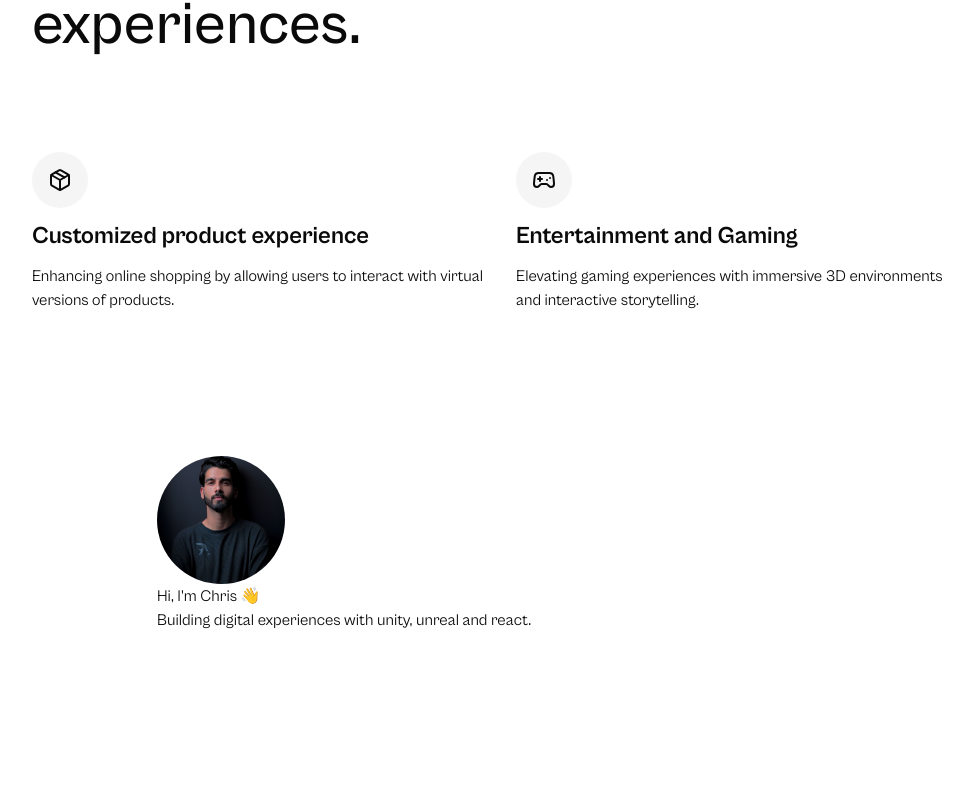
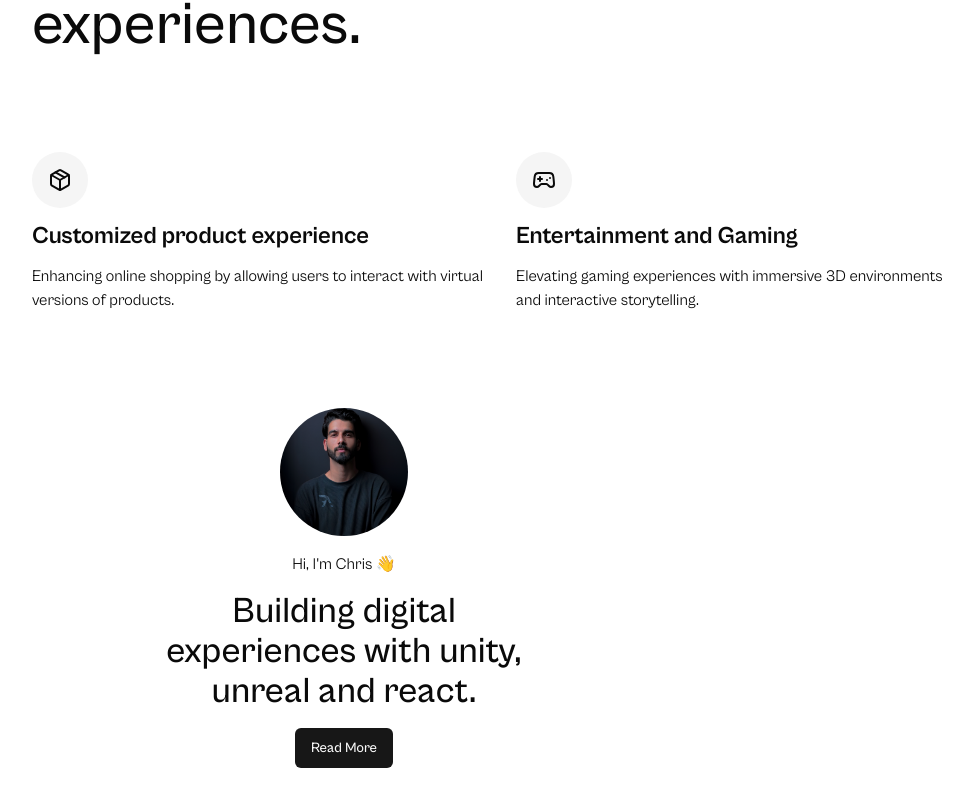
Before and after one commit to christianstamati/my-portfolio, a Next.js app: page / in a window 1280 px wide. Shown: the part 1272-2078 px from the top of the page, without its empty margins (296-1269 px from the left). Before the commit the page ends 2000 px from the top, so only its background shows below. Built offline with nearby package versions, Linux system fonts and the light colour scheme.

Commit message:
Added avatar card

```diff
--- a/src/app/page.tsx
+++ b/src/app/page.tsx
@@ -44,7 +44,7 @@ export default function Home() {
                 </div>
             </section>
 
-            <section className="my-24 flex items-center justify-center">
+            <section className="my-12 flex items-center justify-center">
                 <Avatar />
             </section>
         </main>
--- a/src/components/avatar.tsx
+++ b/src/components/avatar.tsx
@@ -1,14 +1,18 @@
 import React from "react";
 import Image from "next/image";
+import { Button } from "@/components/ui/button";
 
 const Avatar = () => {
     return (
-        <div>
+        <div className="flex flex-col items-center gap-y-4 text-center">
             <div className={"relative h-32 w-32 overflow-hidden rounded-full"}>
                 <Image className="object-cover" src={"/static/images/portrait.png"} alt={"portrait"} fill />
             </div>
             <p>Hi, I&apos;m Chris 👋</p>
-            <h2>Building digital experiences with unity, unreal and react.</h2>
+            <h2 className="font max-w-sm text-4xl font-medium">
+                Building digital experiences with unity, unreal and react.
+            </h2>
+            <Button>Read More</Button>
         </div>
     );
 };
```
